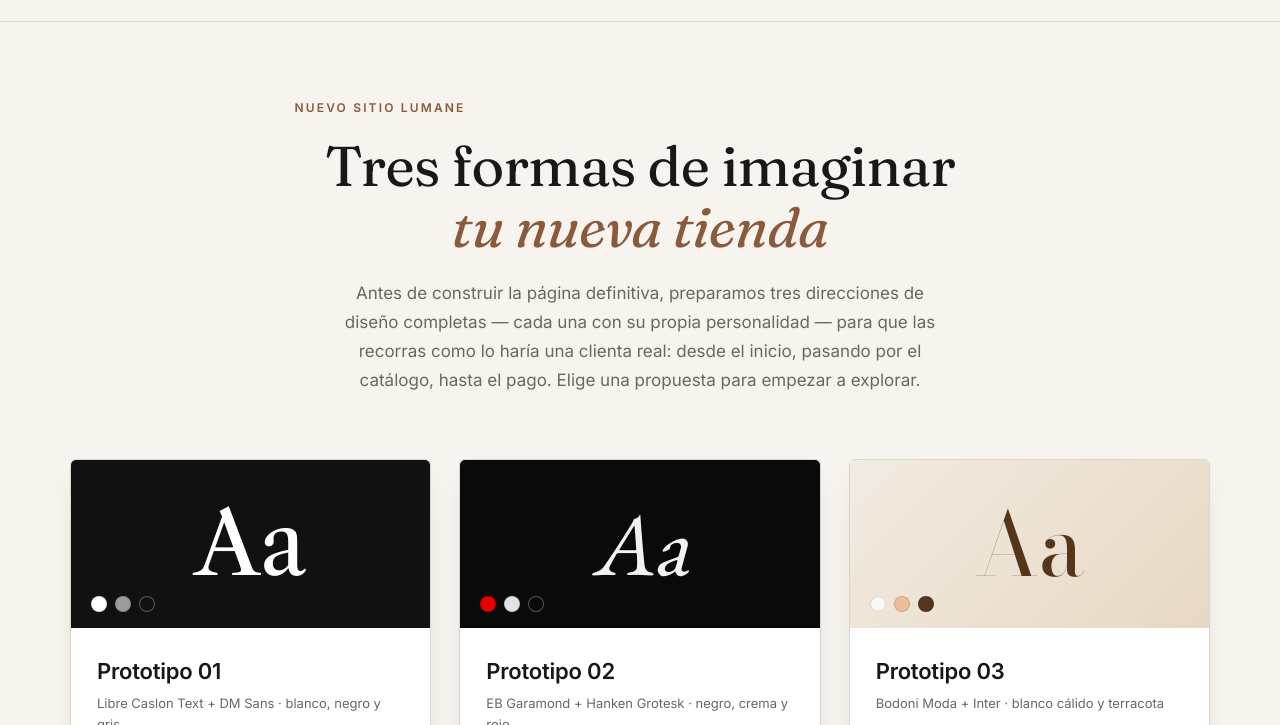
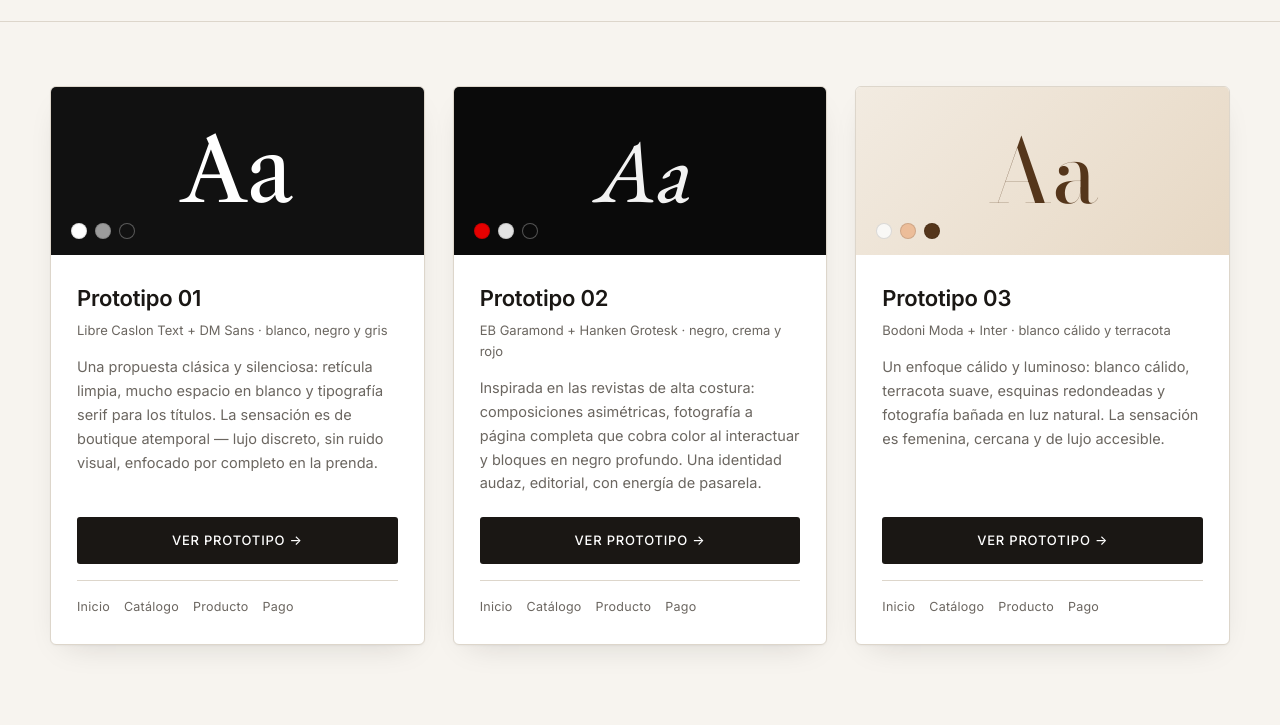
Before and after one commit to mariobernard29/lumane-prototopos, a plain HTML site: page index.html in a window 1280 px wide. Shown: the part 65-790 px from the top of the page. Drawn offline with nearby package versions, Linux system fonts and the light colour scheme.

Commit message:
Simplifica el índice: quita el hero y el texto interno del footer
Deja únicamente las tarjetas de los 3 prototipos en index.html, sin la
sección de introducción ("Nuevo sitio LUMANE..."), y recorta el footer
a solo el aviso de copyright.

```diff
--- a/index.html
+++ b/index.html
@@ -8,7 +8,7 @@
 <link rel="icon" type="image/png" href="icon%20lumane.png">
 <link rel="preconnect" href="https://fonts.googleapis.com">
 <link rel="preconnect" href="https://fonts.gstatic.com" crossorigin>
-<link href="https://fonts.googleapis.com/css2?family=Fraunces:ital,opsz,wght@0,9..144,300;0,9..144,400;0,9..144,500;1,9..144,400&family=Inter:wght@300;400;500;600&family=Libre+Caslon+Text&family=EB+Garamond:wght@400;500&family=Bodoni+Moda:opsz,wght@6..96,400;6..96,500&display=swap" rel="stylesheet">
+<link href="https://fonts.googleapis.com/css2?family=Inter:wght@300;400;500;600&family=Libre+Caslon+Text&family=EB+Garamond:wght@400;500&family=Bodoni+Moda:opsz,wght@6..96,400;6..96,500&display=swap" rel="stylesheet">
 <style>
   :root{
     --paper:#f7f4ef;
@@ -73,45 +73,12 @@
     header.site .tag{ display:block; }
   }
 
-  /* Hero */
-  .hero{
-    padding:76px 0 64px;
-    text-align:center;
-  }
-  .hero .kicker{
-    font-size:12px;
-    letter-spacing:0.18em;
-    text-transform:uppercase;
-    color:var(--accent);
-    font-weight:600;
-    margin:0 0 18px;
-  }
-  .hero h1{
-    font-family:'Fraunces', serif;
-    font-weight:400;
-    font-size:clamp(32px, 5.5vw, 56px);
-    line-height:1.08;
-    letter-spacing:-0.01em;
-    margin:0 0 22px;
-  }
-  .hero h1 em{
-    font-style:italic;
-    color:var(--accent);
-  }
-  .hero p{
-    max-width:620px;
-    margin:0 auto;
-    color:var(--ink-soft);
-    font-size:17px;
-    line-height:1.7;
-  }
-
   /* Cards grid */
   .grid{
     display:grid;
     grid-template-columns:1fr;
     gap:28px;
-    padding-bottom:90px;
+    padding:64px 0 90px;
   }
   @media (min-width:860px){
     .grid{ grid-template-columns:repeat(3, 1fr); }
@@ -315,14 +282,6 @@
 </header>
 
 <main>
-  <section class="hero">
-    <div class="wrap">
-      <p class="kicker">Nuevo sitio LUMANE</p>
-      <h1>Tres formas de imaginar<br><em>tu nueva tienda</em></h1>
-      <p>Antes de construir la página definitiva, preparamos tres direcciones de diseño completas — cada una con su propia personalidad — para que las recorras como lo haría una clienta real: desde el inicio, pasando por el catálogo, hasta el pago. Elige una propuesta para empezar a explorar.</p>
-    </div>
-  </section>
-
   <section class="grid wrap">
 
     <article class="card c1">
@@ -406,8 +365,7 @@
 
 <footer class="site">
   <div class="wrap">
-    <span>© 2026 LUMANE. Documento interno de revisión de diseño.</span>
-    <span>Elaborado para revisión del sitio lumanemx.com</span>
+    <span>© 2026 LUMANE.</span>
   </div>
 </footer>
 
```
